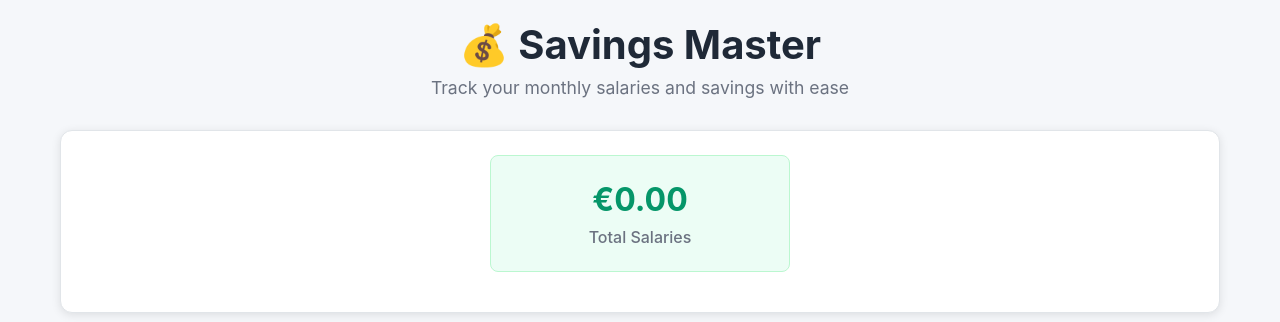
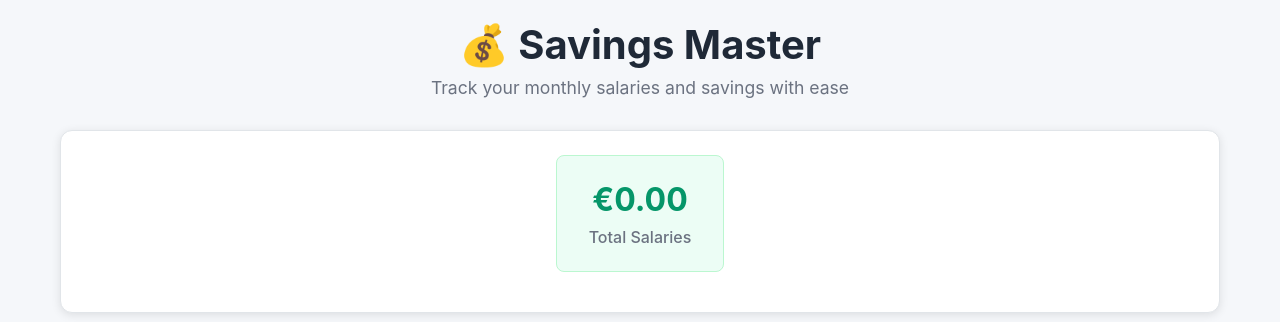
Before and after one commit to jakainul/test, a React (Create React App) app in the folder budget-master/frontend/: page / in a window 1280 px wide. Shown: the top 322 px of the page. Built offline with nearby package versions, Linux system fonts and the light colour scheme; no server answers; the HTML template or start-up script is replaced by a standard one.

Commit message:
Add CSS class to BudgetSummary and center totals
Co-authored-by: jakainul <jakainul@reaktor.fi>

```diff
--- a/budget-master/frontend/src/components/BudgetSummary.tsx
+++ b/budget-master/frontend/src/components/BudgetSummary.tsx
@@ -15,7 +15,7 @@ const BudgetSummary: React.FC<BudgetSummaryProps> = ({ summary }) => {
   };
 
   return (
-    <div className="card">
+    <div className="card budget-summary-card">
       <div className="totals-grid">
         <div className="total-card total-income">
           <div className="total-amount">{formatCurrency(summary.totalSalaries)}</div>
--- a/budget-master/frontend/src/index.css
+++ b/budget-master/frontend/src/index.css
@@ -160,7 +160,8 @@ code {
   padding: 24px 32px;
   border-radius: 8px;
   text-align: center;
-  min-width: 300px;
+  width: fit-content;
+  margin: 0 auto;
 }
 
 .total-income {
```
